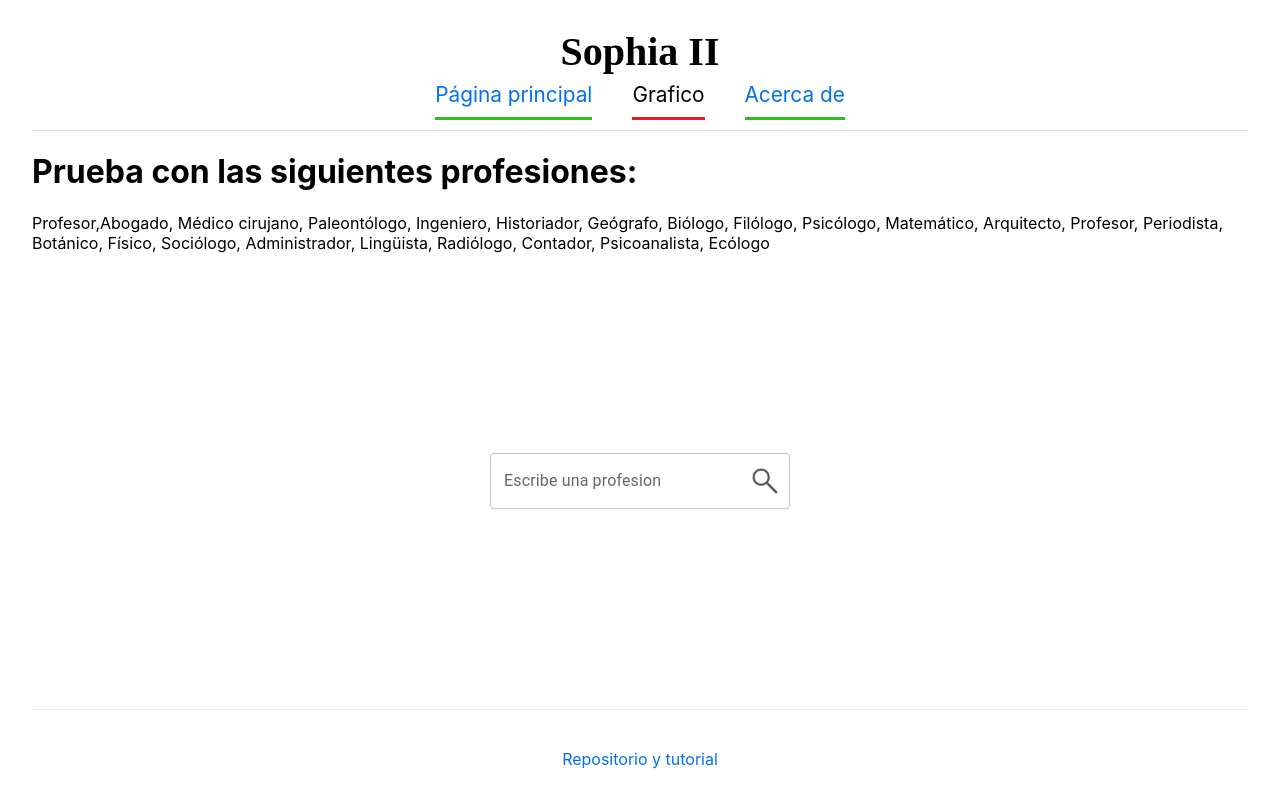
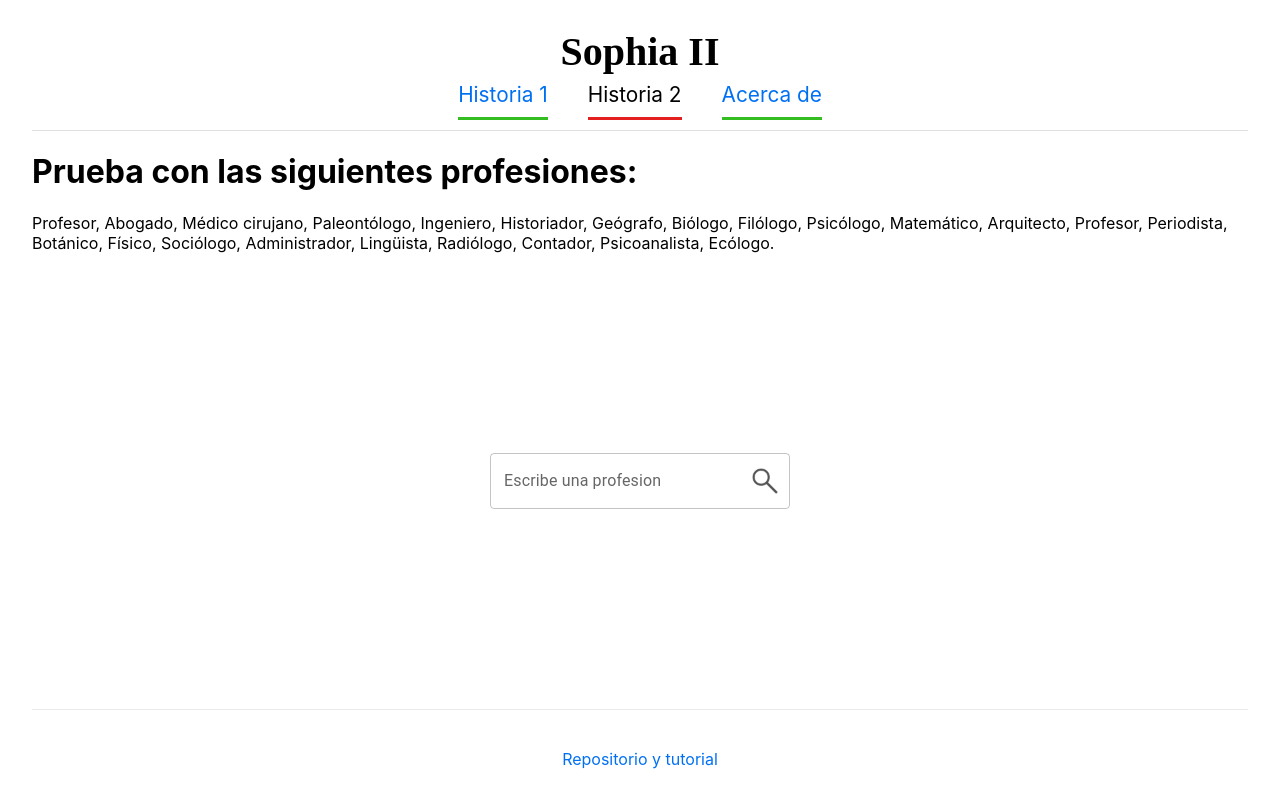
Before and after one commit to FelipePrieto22/Grupo-2-Sophia-2, a Next.js app: page /grafico in a window 1280 px wide. Shown: the top 808 px of the page. Built offline with nearby package versions, Linux system fonts and the light colour scheme.

Commit message:
modificacion grafico

```diff
--- a/components/layout.js
+++ b/components/layout.js
@@ -13,10 +13,10 @@ const Layout = ({ children, pageId }) => {
 
       <header className="menu">
         <Link href="/">
-          <a className={pageId === "page1" ? "currentPage" : ""}> Página principal </a>
+          <a className={pageId === "page1" ? "currentPage" : ""}> Historia 1 </a>
         </Link>
         <Link href="/grafico">
-          <a className={pageId === "page2" ? "currentPage" : ""}> Grafico</a>
+          <a className={pageId === "page2" ? "currentPage" : ""}> Historia 2</a>
         </Link>
         <Link href="/about">
           <a className={pageId === "page3" ? "currentPage" : ""}> Acerca de </a>
--- a/pages/grafico.js
+++ b/pages/grafico.js
@@ -4,25 +4,20 @@
 import Head from "next/head";
 import Layout from "../components/layout";
 import React from "react";
-
 import buscarProfesion from "./busquedaProfesion";
-
 
 const Grafico = () => {
   return (
-
-
     <div className="container">
       <Layout pageId="page2">
         <Head><title>Grafico</title> <link rel="icon" href="/favicon.ico" /> </Head>
         <main>
               <div> <h1>Prueba con las siguientes profesiones: </h1>
-                Profesor,Abogado, Médico cirujano, Paleontólogo, Ingeniero, Historiador, Geógrafo, Biólogo,
-                Filólogo, Psicólogo, Matemático, Arquitecto, Profesor, Periodista, Botánico, Físico, Sociólogo,
-                Administrador, Lingüista, Radiólogo, Contador, Psicoanalista, Ecólogo
+                Profesor, Abogado, Médico cirujano, Paleontólogo, Ingeniero, Historiador, Geógrafo, Biólogo, Filólogo,
+                Psicólogo, Matemático, Arquitecto, Profesor, Periodista, Botánico, Físico, Sociólogo, Administrador,
+                Lingüista, Radiólogo, Contador, Psicoanalista, Ecólogo.
               </div>
             <div className="buscador">
-
               {
                 buscarProfesion()
               }
--- a/pages/ranking.js
+++ b/pages/ranking.js
@@ -18,7 +18,6 @@ const columns = [
   { id: 'profession', label: 'Profesión', minWidth: 100 },
   { id: 'year', label: 'año de nacimiento', minWidth: 100 },
   { id: 'mentions',label: 'Menciones',minWidth: 170,align: 'right',format: (value) => value.toLocaleString('en-US')}];
-
 
 function elementos(data,parametro,tipo) {
   let arreglo = [];
```
Also changed, not shown: pages/graficogenerado.js (+9 -28 lines), pages/respuestaGrafico.js (+2 -7 lines).
